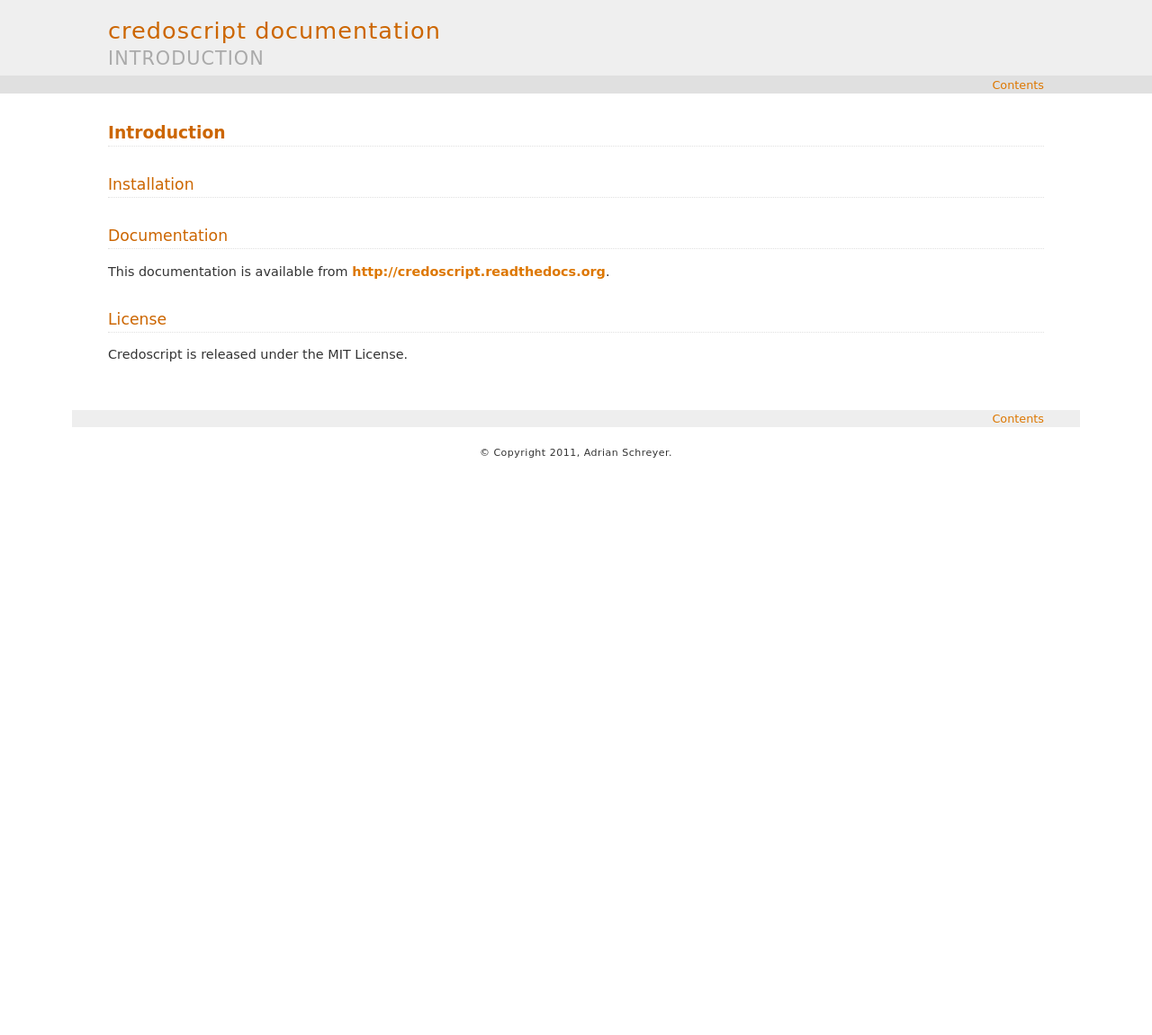
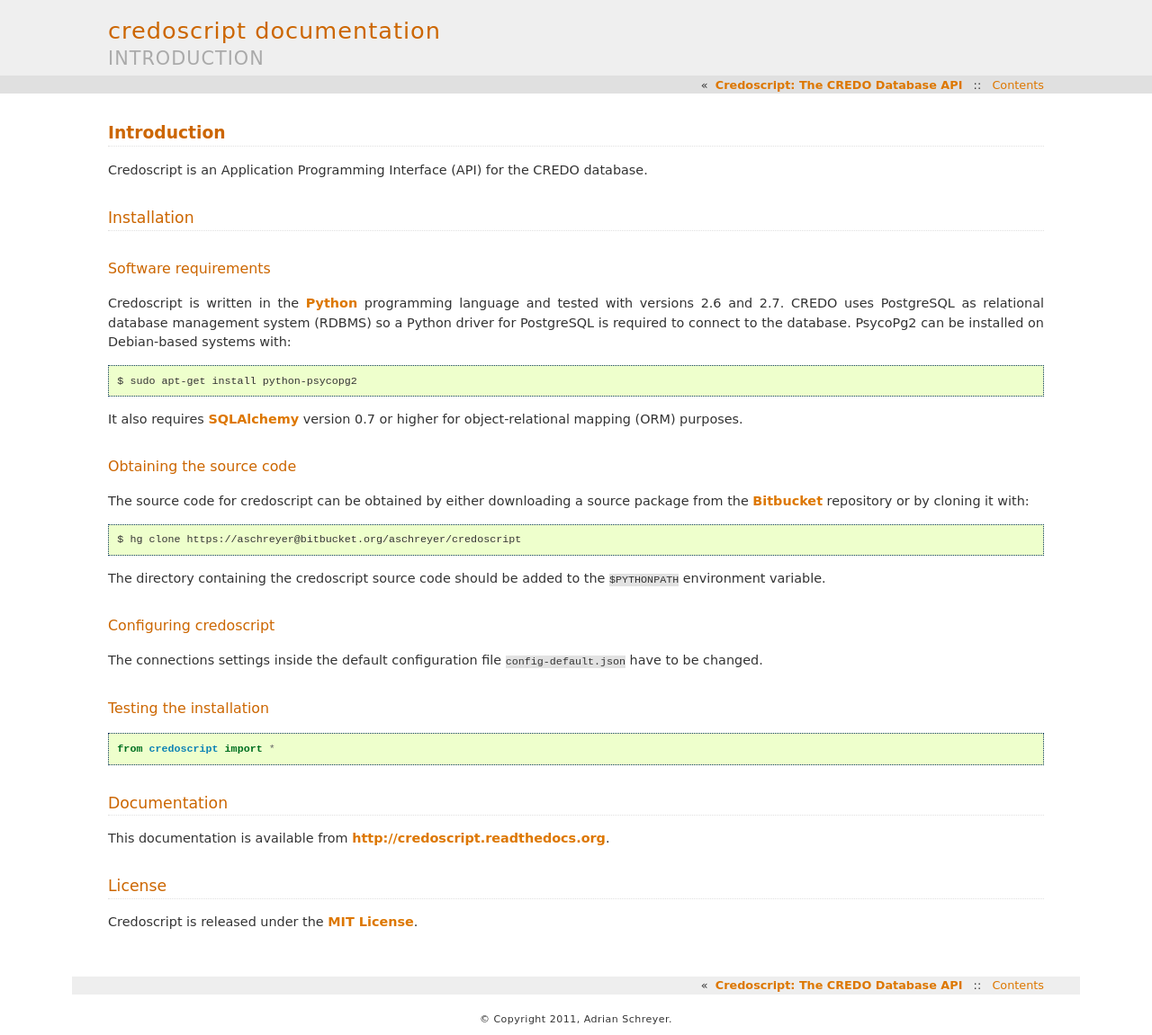
Before and after one commit to tlb-lab/credoscript, a Sphinx documentation site: the page built from docs/introduction.rst, in a window 1280 px wide. Shown: the whole page at 90% size. Built offline with Sphinx 7.4.7, drawn with Linux system fonts in a browser that asks for light colours; before the commit the page ends 900 px from its top, so only the background shows below that.

Commit message:
Updated the introduction of the documentation.

```diff
--- a/docs/index.rst
+++ b/docs/index.rst
@@ -11,6 +11,8 @@ Contents:
 .. toctree::
    :maxdepth: 2
 
+   introduction
+
 Indices and tables
 ==================
 
--- a/docs/introduction.rst
+++ b/docs/introduction.rst
@@ -1,13 +1,50 @@
 Introduction
 ============
 
+Credoscript is an Application Programming Interface (API) for the CREDO database.
+
 Installation
-^^^^^^^^^^^^
+------------
+
+Software requirements
+~~~~~~~~~~~~~~~~~~~~~
+Credoscript is written in the `Python <http://www.python.org/>`_ programming language
+and tested with versions 2.6 and 2.7. CREDO uses PostgreSQL as relational database
+management system (RDBMS) so a Python driver for PostgreSQL is required to connect
+to the database. PsycoPg2 can be installed on Debian-based systems with::
+
+    $ sudo apt-get install python-psycopg2
+
+It also requires `SQLAlchemy <http://www.sqlalchemy.org/>`_ version 0.7 or higher
+for object-relational mapping (ORM) purposes.
+
+Obtaining the source code
+~~~~~~~~~~~~~~~~~~~~~~~~~
+The source code for credoscript can be obtained by either downloading a source package
+from the `Bitbucket <https://bitbucket.org/aschreyer/credoscript>`_ repository or
+by cloning it with::
+
+    $ hg clone https://aschreyer@bitbucket.org/aschreyer/credoscript
+
+The directory containing the credoscript source code should be added to the ``$PYTHONPATH``
+environment variable.
+
+Configuring credoscript
+~~~~~~~~~~~~~~~~~~~~~~~
+The connections settings inside the default configuration file ``config-default.json``
+have to be changed.
+
+
+Testing the installation
+~~~~~~~~~~~~~~~~~~~~~~~~
+.. code-block:: python
+
+   from credoscript import *
 
 Documentation
-^^^^^^^^^^^^^
+-------------
 This documentation is available from http://credoscript.readthedocs.org.
 
 License
-^^^^^^^
-Credoscript is released under the MIT License.
+-------
+Credoscript is released under the `MIT License <http://en.wikipedia.org/wiki/MIT_License>`_.
```
